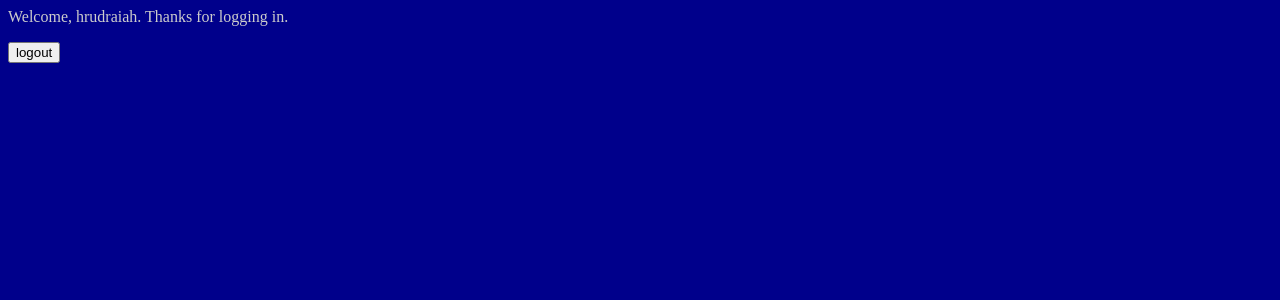
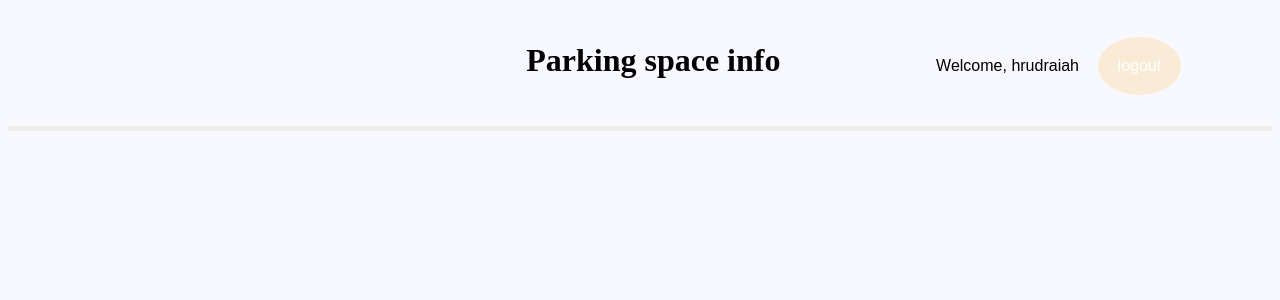
Before and after one commit to hrharish111/django_login, a Django app: page /home/ in a window 1280 px wide. Shown: the top 300 px of the page. Run offline with Django 3.2, Linux system fonts and the light colour scheme; a user stored in the database is signed in.

Commit message:
login_logout_color

```diff
--- a/parking_space/login_app/static/login_app/styles/base.css
+++ b/parking_space/login_app/static/login_app/styles/base.css
@@ -1,7 +1,50 @@
 body{
-    background-color: darkblue;
+    background-color: ghostwhite;
+}
+.header {
+    height:15%;
+    border-bottom: 5px solid #EEE;
 
 }
-p{
-    color:#cccccc;
+.footer {
+    height: 40px;
+    background-color: whiteSmoke;
+    border-top: 1px solid #DDD;
+    -webkit-border-bottom-left-radius: 5px;
+    -webkit-border-bottom-right-radius: 5px;
+    -moz-border-radius-bottomleft: 5px;
+    -moz-border-radius-bottomright: 5px;
+    border-bottom-left-radius: 5px;
+    border-bottom-right-radius: 5px;
 }
+.user_info{
+
+    width: 100%;
+}
+
+.user_info h1 {
+    margin-right: 10%;
+    margin-left:40%;
+    display: inline-block;
+
+    padding: 1%;
+
+}
+.user_info p{
+    display: inline-block;
+   padding: 1%;
+    font-family: "Droid Sans", sans-serif;
+}
+#logout_button{
+    background-color: antiquewhite; /* Green */
+    border: none;
+    color: white;
+    padding: 20px;
+    text-align: center;
+    text-decoration: none;
+    display: inline-block;
+    font-size: 16px;
+    margin: 4px 2px;
+    cursor: pointer;
+    border-radius: 50%;
+}
--- a/parking_space/login_app/templates/login_app/base.html
+++ b/parking_space/login_app/templates/login_app/base.html
@@ -1,10 +1,18 @@
 {% load static %}
 <link rel="stylesheet" type="text/css" href="{% static 'login_app/styles/base.css'%}" />
+<div class="header">
 {% if user.is_authenticated %}
 
 
-    <p>Welcome, {{ user.get_username }}. Thanks for logging in.</p>
-    <button type="button" onclick="location.href = '/logout' " >logout</button>
-{% else %}
+
+    <div class="user_info">
+
+        <h1>Parking space info</h1>
+        <p>Welcome, {{ user.get_username }}</p>
+        <button id = "logout_button" type="button" onclick="location.href = '/logout' " >logout</button>
+
+            {% else %}
     <p>Welcome, new user. Please log in.</p>
 {% endif %}
+    </div>
+</div>
```
